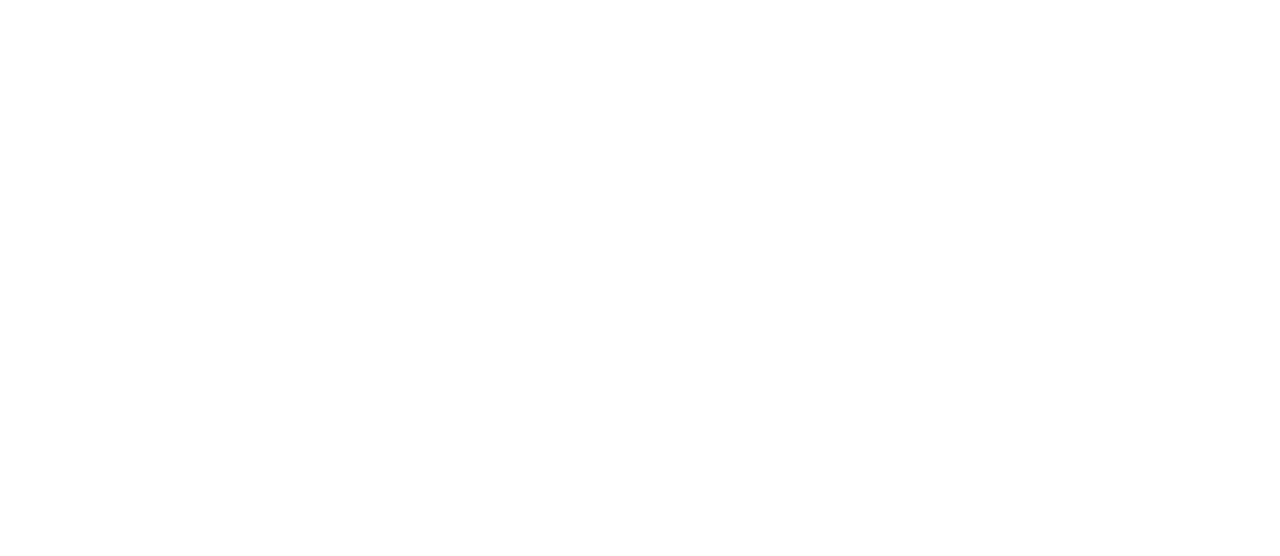
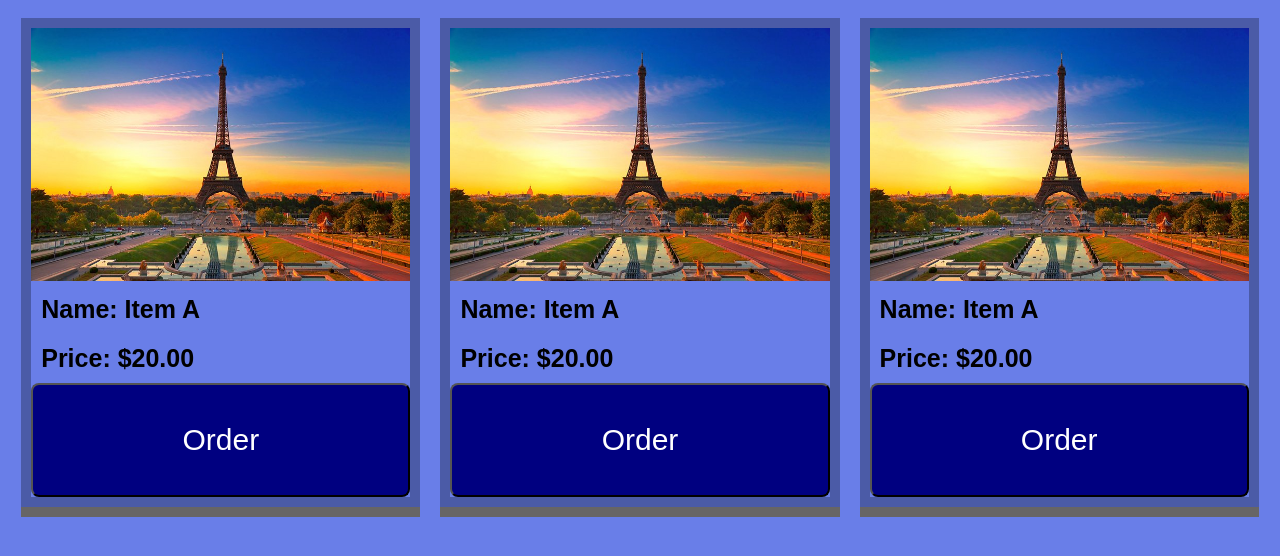
Before and after one commit to KevinCoder1023/Resposive_Web_Tutorial, a plain HTML site: page index.html in a window 1280 px wide. Drawn offline with Linux system fonts and the light colour scheme.

Commit message:
Css with flex

```diff
--- /dev/null
+++ b/flex.css
@@ -0,0 +1,51 @@
+body{
+    background:white
+}
+/* Positioning and laying out the items inside the container*/
+.flexbox-container{
+    display: flex;
+    /* Flex-flow: shortcut for Flex-direction and flex-wrap*/
+    flex-flow:row wrap;
+
+    /* Flex-direction: the container directions*/
+    flex-direction: row;
+
+    /* flex-wrap: wrap items inside the flex container*/
+    flex-wrap: wrap;
+
+    /* justify-content:align items inside the container on the main axis*/
+    justify-content:center;
+        /*:space-around =  flex items with space before, between, and after the lines:*/
+        /*:flex-end = flex items at the end of the container*/
+        /*:flex-start = flex items at the beginning of the container*/
+        /*space-between = flex items with space between the lines*/
+
+    /*  align-items: align the items on the cross axis*/
+    align-items: center;
+        /*:stretch = flex items will be strech to fill the container*/
+        /*:baseline  = flex items will be aligns as their baseline */
+
+    /*  align-items: align the flex lines*/
+    align-content: space-between;
+}
+/* Positioning and laying out the items individually*/
+.flexbox-item{
+    width: 200px;
+    margin: 10px;
+    border:3px black solid;
+    background-color:gray;
+}
+.flexbox-item-1{
+    min-height: 100px;
+    flex-shrink: 12;
+}
+.flexbox-item-2{
+    min-height: 200px;
+    flex-grow: 2;
+    flex-basis: 0;
+    align-self:center;
+}
+.flexbox-item-3{
+    min-height: 300px;
+    flex-grow: 1;
+}
--- a/index.html
+++ b/index.html
@@ -1,12 +1,36 @@
 <!DOCTYPE html>
 <html lang="en">
 <head>
+    <link rel="stylesheet" type="text/css" href="styled.css"/>
     <meta charset="UTF-8">
     <meta http-equiv="X-UA-Compatible" content="IE=edge">
     <meta name="viewport" content="width=device-width, initial-scale=1.0">
-    <title>Document</title>
+    <title>Flex practice</title>
 </head>
 <body>
+    <div class="tourist-menu-widget">
 
+        <div class="menu-container">
+        <div class="menu-item no-1">
+            <img src="PARIS.jpg" width="100%" height="100%" alt="IMAGE NOT AVAILABLE" />
+            <div class="item-name">Name: Item A</div>
+            <div class="item-price">Price: $20.00 </div>
+            <button class="order-btn">Order</button>
+        </div>
+        <div class="menu-item no-1">
+            <img src="PARIS.jpg" width="100%" height="100%" alt="IMAGE NOT AVAILABLE" />
+            <div class="item-name">Name: Item A</div>
+            <div class="item-price">Price: $20.00 </div>
+            <button class="order-btn">Order</button>
+        </div>
+        <div class="menu-item no-1">
+            <img src="PARIS.jpg" width="100%" height="100%" alt="IMAGE NOT AVAILABLE" />
+            <div class="item-name">Name: Item A</div>
+            <div class="item-price">Price: $20.00 </div>
+            <button class="order-btn">Order</button>
+        </div>
+    </div>
+    </div>
+</div>
 </body>
 </html>
--- /dev/null
+++ b/styled.css
@@ -0,0 +1,44 @@
+body{
+    background:rgb(105, 126, 232);
+    font-family: sans-serif;
+}
+
+.menu-container{
+    width: 100%;
+    text-align: center;
+    display: flex;
+    flex-flow:row wrap;
+    justify-content: center;
+    align-items: center;
+}
+.tourist-menu-widget{
+   width: 100%;
+}
+
+.menu-item{
+    min-width:300px;
+    margin:10px;
+    border:10px solid rgba(0, 0, 0, 0.281);
+    flex-basis: 30%;
+    box-shadow: rgb(103, 101, 101) 0px 10px;
+}
+
+.item-name,.item-price{
+    text-align:start;
+    padding:10px;
+    font-size:25px;
+    font-weight: bold;
+
+}
+.order-btn{
+    width: 100%;
+    padding:10%;
+    background-color: navy;
+    border-radius: 8px;
+    color: #FFFFFF;
+    font-size: 30px;
+}
+.order-btn:hover,
+.order-btn:focus {
+  background-color: rgb(81, 81, 219);
+}
```
Also changed, not shown: PARIS.jpg (added).
